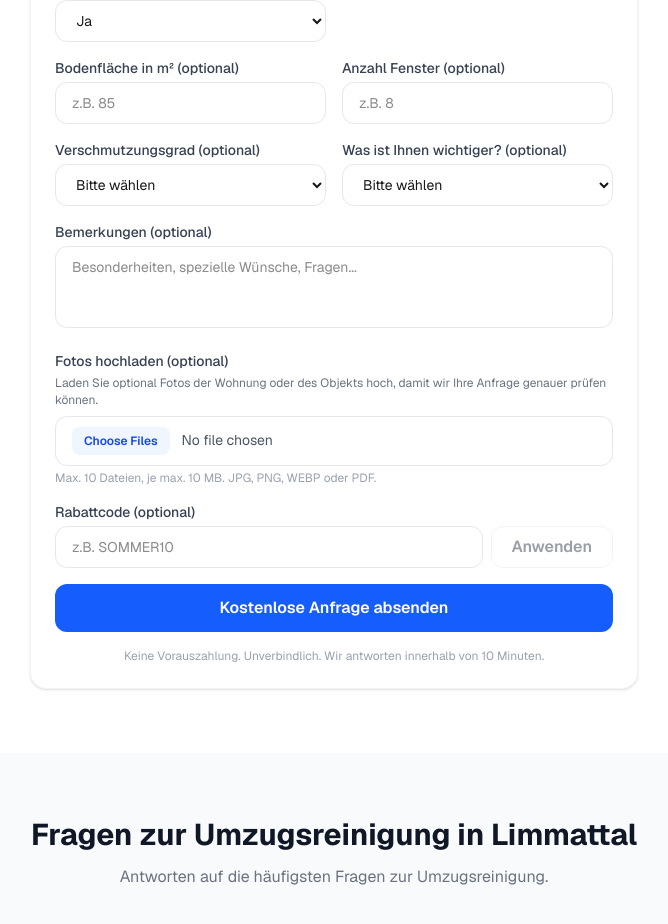
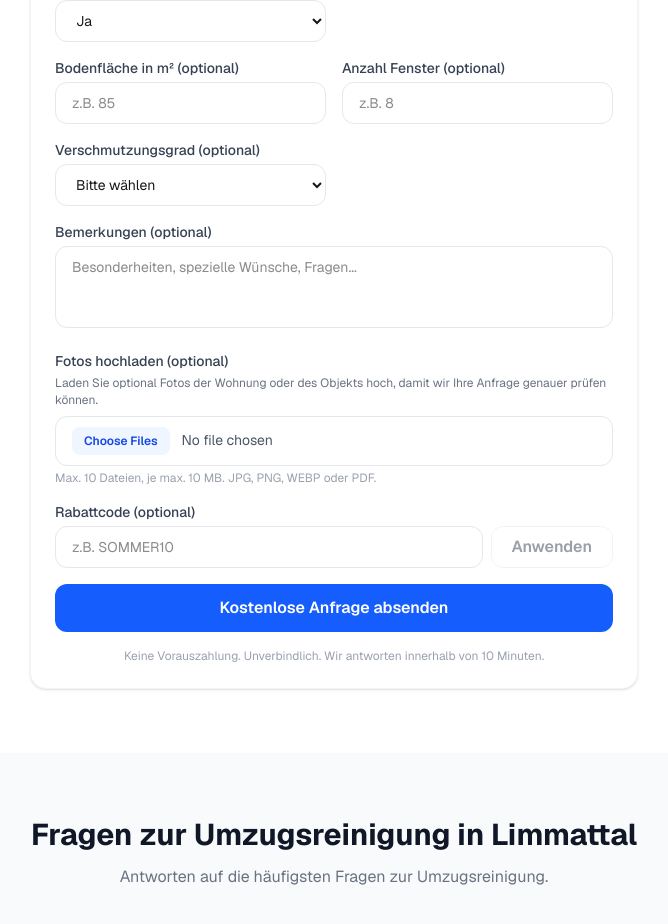
Before and after one commit to oguzabii/clean24-sales-engine, a Next.js app: page /umzugsreinigung-limmattal in a window 1280 px wide. Shown: the part 3194-4118 px from the top of the page, without its empty margins (306-974 px from the left). Built offline with nearby package versions, Linux system fonts and the light colour scheme.

Commit message:
Remove priority preference from lead form

```diff
--- a/components/LeadForm.tsx
+++ b/components/LeadForm.tsx
@@ -274,7 +274,6 @@ export default function LeadForm({
         property_type: isMoveOut ? form.property_type : undefined,
         windows_count: isMoveOut ? form.windows_count : undefined,
         dirtiness_level: isMoveOut ? form.dirtiness_level || undefined : undefined,
-        priority_preference: isMoveOut ? form.priority_preference || undefined : undefined,
         // Non-move-out: optional "gewünschter Termin" mirrors cleaning_date.
         cleaning_date: (form.cleaning_date ?? "").trim() || undefined,
         preferred_date: !isMoveOut ? (form.cleaning_date ?? "").trim() || undefined : undefined,
@@ -616,20 +615,6 @@ export default function LeadForm({
             <option value="high">Sehr schmutzig</option>
           </select>
         </div>
-        <div>
-          <label className="block text-sm font-medium text-gray-700 mb-1">
-            Was ist Ihnen wichtiger? (optional)
-          </label>
-          <select
-            value={form.priority_preference ?? ""}
-            onChange={(e) => updateField("priority_preference", e.target.value)}
-            className="w-full border border-gray-200 rounded-xl px-4 py-2.5 text-sm focus:outline-none focus:ring-2 focus:ring-blue-500 bg-white"
-          >
-            <option value="">Bitte wählen</option>
-            <option value="quality">Qualität</option>
-            <option value="price">Preis</option>
-          </select>
-        </div>
       </div>
       )}
 
--- a/lib/lead-payload.ts
+++ b/lib/lead-payload.ts
@@ -53,8 +53,6 @@ export interface LeadFormData {
   recurrence?: string;
   /** Info only: low | medium | high. */
   dirtiness_level?: string;
-  /** Info only: quality | price. */
-  priority_preference?: string;
   windows_count?: string;
   /** Map of addon key -> selected. Keys must match `ADDONS` in constants.ts. */
   addons?: Record<string, boolean>;
--- a/lib/mail/emails.ts
+++ b/lib/mail/emails.ts
@@ -136,11 +136,6 @@ const DIRTINESS_LABELS: Record<string, string> = {
   low: "Wenig schmutzig",
   medium: "Mittel schmutzig",
   high: "Sehr schmutzig",
-};
-
-const PRIORITY_LABELS: Record<string, string> = {
-  quality: "Qualität",
-  price: "Preis",
 };
 
 function mappedLabel(
@@ -295,7 +290,6 @@ export function buildLeadNotificationEmail(
     ["Abgabegarantie gewünscht", guaranteeLabel(payload)],
     ["Wiederholung", mappedLabel(payload.recurrence, RECURRENCE_LABELS)],
     ["Verschmutzungsgrad", mappedLabel(payload.dirtiness_level, DIRTINESS_LABELS)],
-    ["Wichtiger", mappedLabel(payload.priority_preference, PRIORITY_LABELS)],
     ["Zusatzleistungen", manualReview ? null : addonLabels.length ? addonLabels.join(", ") : "–"],
     ["Express", manualReview ? null : payload.express ? "Ja (+15%)" : "Nein"],
     [manualReview ? "Beschreibung / Bemerkungen" : "Bemerkungen", payload.notes],
@@ -519,7 +513,6 @@ export function buildCustomerConfirmationEmail(payload: LeadPayload): EmailConte
     ["Abgabegarantie gewünscht", guaranteeLabel(payload)],
     ["Wiederholung", mappedLabel(payload.recurrence, RECURRENCE_LABELS)],
     ["Verschmutzungsgrad", mappedLabel(payload.dirtiness_level, DIRTINESS_LABELS)],
-    ["Wichtiger", mappedLabel(payload.priority_preference, PRIORITY_LABELS)],
     ["Zusatzleistungen", addonLabels.length ? addonLabels.join(", ") : null],
     ["Express", payload.express ? "Ja (+15%)" : null],
     ["Fotos", attachmentsCountLabel(payload)],
```
